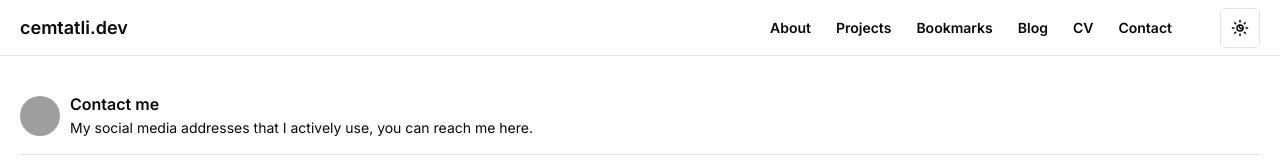
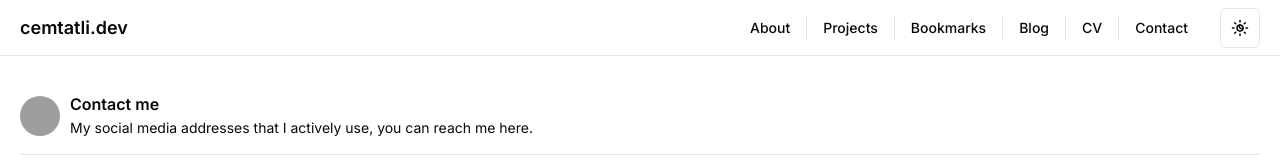
Before and after one commit to cemtatli/website, a Next.js app: page /contact in a window 1280 px wide. Shown: the top 160 px of the page. Built offline with nearby package versions, Linux system fonts and the light colour scheme; grey boxes are pictures that could not be loaded.

Commit message:
nav menu separator

```diff
--- a/app/contact/page.tsx
+++ b/app/contact/page.tsx
@@ -88,7 +88,7 @@ const Contact = () => {
       </div>
       <Separator className="my-4" />
       <div className="col-span-2 grid text-sm">
-        <div className="flex flex-col gap-4 md:flex-row">
+        <div className="flex flex-col gap-4 md:flex-row md:flex-wrap">
           {links.map((link, index) => (
             <Link
               className={buttonVariants({ variant: "outline" })}
--- a/components/tabs.tsx
+++ b/components/tabs.tsx
@@ -7,7 +7,7 @@ import { Separator } from './ui/separator'
 
 const Navtabs = () => {
   return (
-    <div className='hidden md:flex items-center gap-x-3 text-sm px-4'>
+    <div className="hidden md:flex h-6 items-center space-x-4 font-medium text-sm">
       <Link href={'/about'}>About</Link>
       <Separator orientation="vertical" />
       <Link href={'/projects'}>Projects</Link>
```
